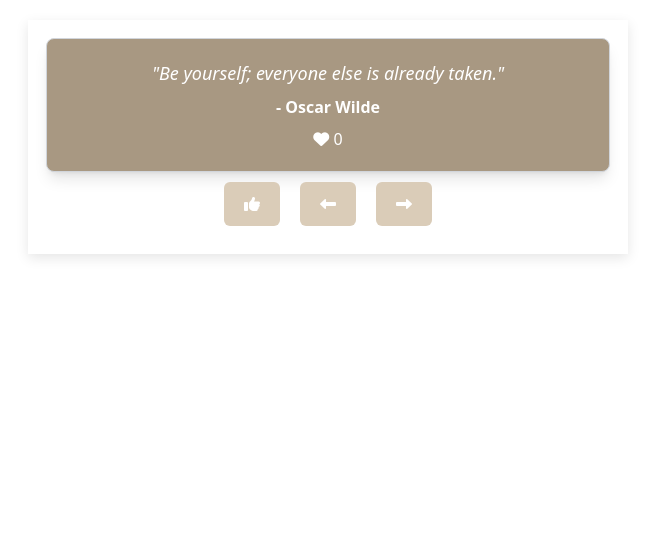
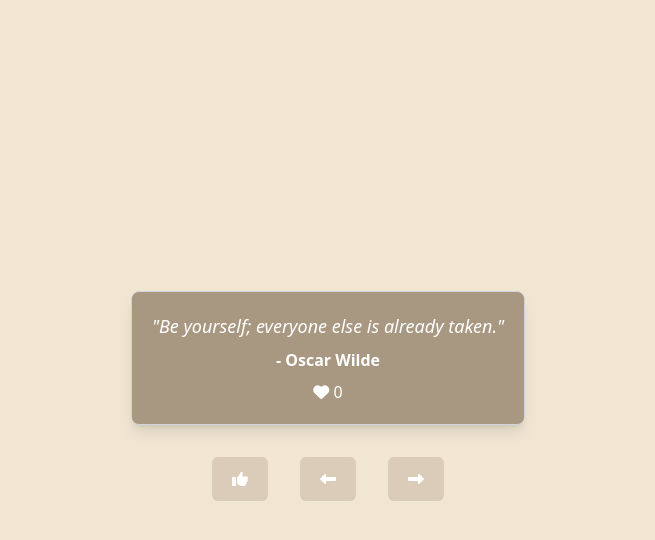
Before and after one commit to Busra-Demirkesen/random-quote, a React (Create React App) app in the folder quoterandom/: page / in a window 1280 px wide. Shown: the top 540 px of the page, without its empty margins (312-967 px from the left). Built offline with nearby package versions, Linux system fonts and the light colour scheme.

Commit message:
refactor: remove App.css and replace button elements with IconButton component for improved styling

```diff
--- a/quoterandom/src/App.css
+++ /dev/null
@@ -1,24 +0,0 @@
-.App {
-  max-width: 600px;
-  margin: 20px auto;
-  padding: 18px;
-  text-align: center;
-  box-shadow: 0 4px 12px rgba(0, 0, 0, 0.1);
-
-}
-
-.App button {
-  padding: 10px 20px;
-  margin: 10px;
-  border-radius: 6px;
-  border: none;
-  cursor: pointer;
-  font-size: 16px;
-  transition: all 0.5s linear;
-  background-color: #daccb8;
-  color: #fff;
-}
-
-.App button:hover {
-  background-color: #948571;
-}
--- a/quoterandom/src/App.jsx
+++ b/quoterandom/src/App.jsx
@@ -1,9 +1,9 @@
 
-import "./App.css";
+
 import QuoteCard from "./components/QuoteCard/QuoteCard";
 import { createContext, useState, useEffect, useContext } from "react";
 import { QuotesContext, QuotesDispatchContext } from "./context/QuotesContext";
-
+import IconButton from "./components/IconButton";
 function App() {
 
   const { quotes, currentIndex, history } = useContext(QuotesContext);
@@ -35,22 +35,16 @@ function App() {
   };
 
   return (
-    <div className="App">
+    <div className="App bg-[#f0e6d2] flex flex-col items-center justify-center h-screen">
 
       <QuoteCard />
 
-      <div className="btn-container">
-        <button onClick={handleLikeClick}>
-          <i className="fa-solid fa-thumbs-up"></i>
-        </button>
+      <div className="flex gap-4 justify-center mt-6">
+  <IconButton onClick={handleLikeClick} iconClass="fa-solid fa-thumbs-up" />
+  <IconButton onClick={handlePreviousQuoteClick} iconClass="fa-solid fa-left-long" />
+  <IconButton onClick={handleNextQuoteClick} iconClass="fa-solid fa-right-long" />
+</div>
 
-        <button onClick={handlePreviousQuoteClick}>
-          <i className="fa-solid fa-left-long"></i>
-        </button>
-        <button onClick={handleNextQuoteClick}>
-          <i className="fa-solid fa-right-long"></i>
-        </button>
-      </div>
     </div>
   );
 }
--- /dev/null
+++ b/quoterandom/src/components/IconButton.jsx
@@ -0,0 +1,12 @@
+function IconButton({ onClick, iconClass }) {
+    return (
+      <button
+        onClick={onClick}
+        className="px-5 py-2.5 m-2 rounded-md border-none cursor-pointer text-base transition-all duration-500 ease-linear bg-[#daccb8] text-white hover:bg-[#948571]"
+      >
+        <i className={iconClass}></i>
+      </button>
+    );
+  }
+
+  export default IconButton;
--- a/quoterandom/src/components/QuoteCard/QuoteCard.jsx
+++ b/quoterandom/src/components/QuoteCard/QuoteCard.jsx
@@ -8,7 +8,7 @@ function QuoteCard() {
   const quoteObj = quotes[currentIndex];
 
   return (
-    <div className="border border-gray-300 p-5 rounded-lg bg-[#a89882] shadow-lg">
+    <div className="border border-gray-300 p-5 rounded-lg bg-[#a89882] shadow-lg text-center">
       <p className="text-lg italic mb-2 text-white">"{quoteObj.quote}"</p>
       <p className="font-bold mb-2 text-white">- {quoteObj.author}</p>
       <p className="text-base text-white"><i className="fa-solid fa-heart"></i> {quoteObj.likeCount}</p>
```
